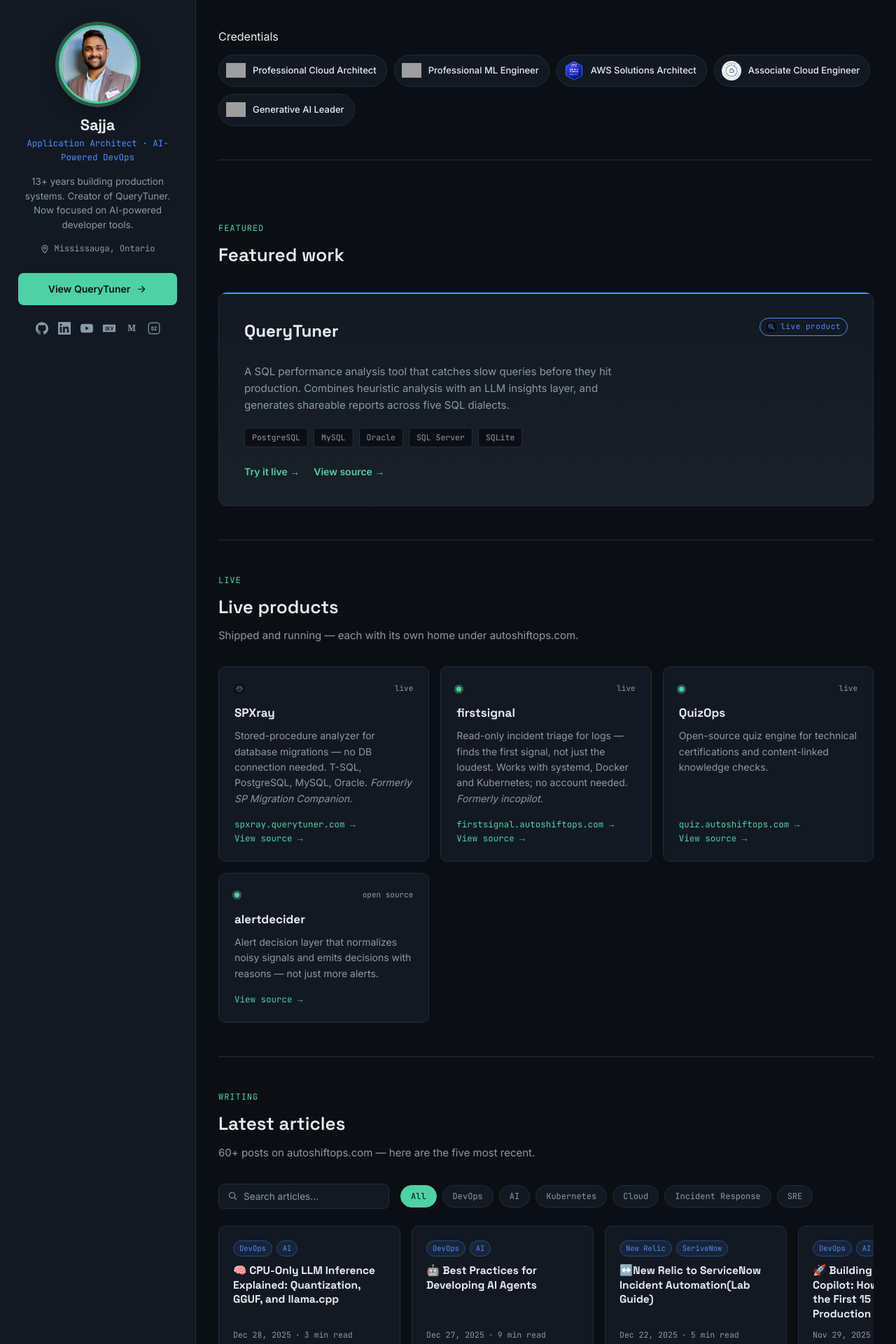
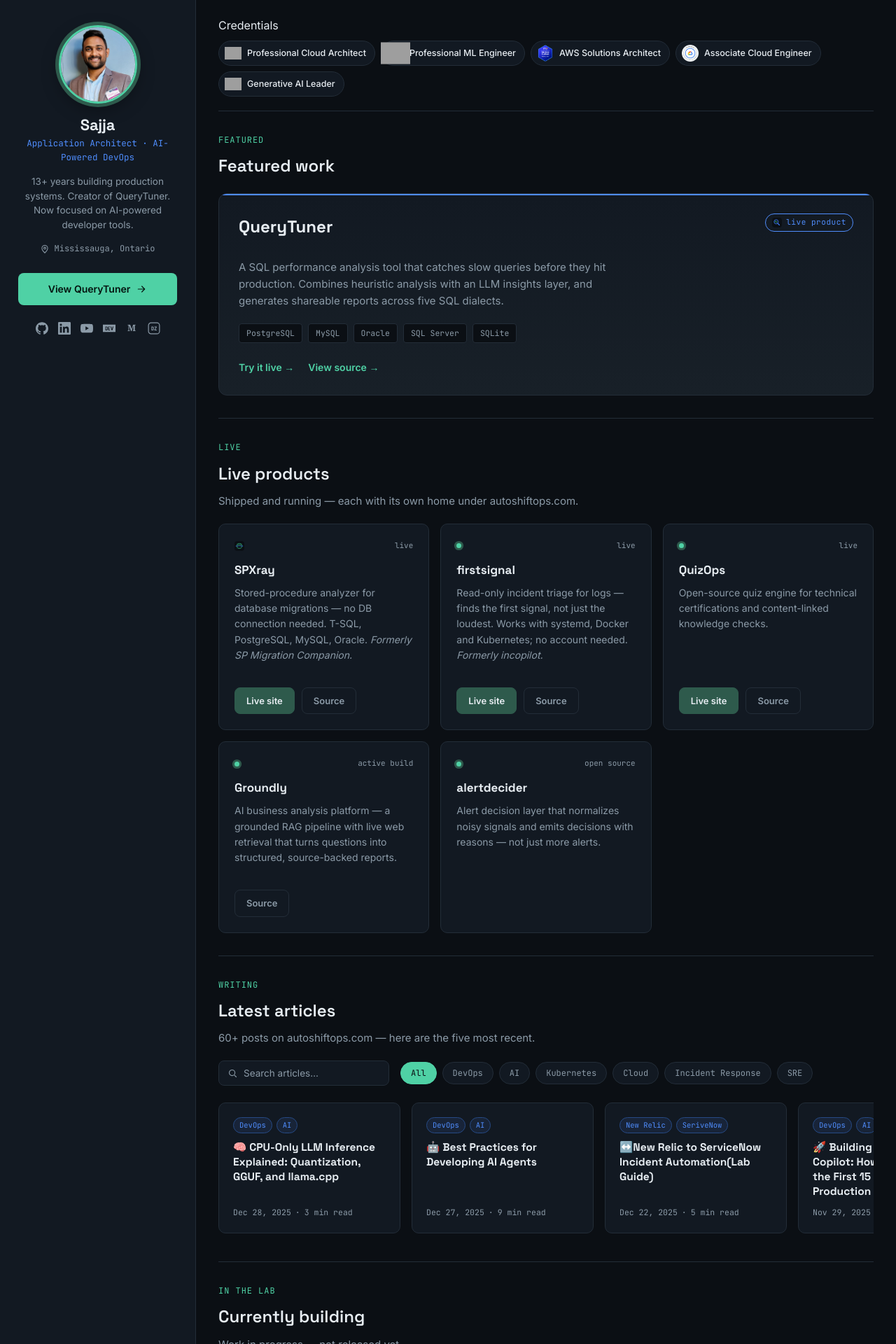
Before and after one commit to AutoShiftOps/autoshiftops.github.io, a Jekyll site: the page built from index.html, in a window 1280 px wide. Shown: the top 1920 px of the page at 70% size. Built offline with Jekyll 4.4.1, drawn with Linux system fonts in a browser that asks for light colours; some of the changed text lies outside the part shown; grey boxes are pictures that could not be loaded.

Commit message:
Products grid, grounded links, tighter spacing

```diff
--- a/assets/css/main.css
+++ b/assets/css/main.css
@@ -463,3 +463,27 @@ body.has-sidebar{ display:flex; align-items:flex-start; min-height:100vh; }
 .cred-chip img{ width:28px; height:28px; object-fit:contain; }
 .cred-mono{ width:28px; height:28px; display:inline-flex; align-items:center; justify-content:center; border-radius:50%; background:var(--surface-2); color:var(--signal); font-family:var(--font-mono); font-size:11px; font-weight:600; }
 .card-lab{ border-style:dashed; opacity:.9; }
+
+.cred-chip img.cred-img-pad{ transform:scale(1.75); }
+
+/* Card action buttons */
+.card{ display:flex; flex-direction:column; }
+.card-actions{ display:flex; gap:10px; margin-top:auto; padding-top:18px; }
+.btn-live,.btn-ghost{ font-family:var(--font-body); font-size:13px; font-weight:600; padding:8px 16px; border-radius:8px; border:1px solid var(--border); transition:border-color .15s, background .15s; }
+.btn-live{ background:var(--signal-dim); color:var(--text); border-color:var(--signal-dim); }
+.btn-live:hover{ border-color:var(--signal); }
+.btn-ghost{ color:var(--text-dim); }
+.btn-ghost:hover{ color:var(--text); border-color:var(--text-dim); }
+
+/* ---------- Tighter vertical rhythm ---------- */
+.main-content section{ padding:32px 0; }
+.main-content section:first-of-type{ padding-top:24px; }
+.section-head{ margin-bottom:20px; }
+.section-head h2{ font-size:24px; }
+.main-content .cred-strip{ padding:16px 0 20px; margin-bottom:0; }
+.cred-strip .section-head, .cred-strip .label{ margin-bottom:0; }
+.cred-chips{ gap:8px; margin-top:8px; }
+.cred-chip{ padding:5px 12px 5px 8px; font-size:12.5px; gap:8px; }
+.cred-chip img{ width:24px; height:24px; }
+.cred-mono{ width:24px; height:24px; }
+.flagship{ padding:28px; }
--- a/index.html
+++ b/index.html
@@ -8,7 +8,7 @@ title: Home
   <span class="label">Credentials</span>
   <div class="cred-chips">
     <a class="cred-chip" href="https://www.credly.com/badges/f756784c-e756-44c1-85ce-c423f07a27b3" target="_blank" rel="noopener"><img src="{{ '/assets/images/certs/gcp-professional-cloud-architect.png' | relative_url }}" alt="" loading="lazy"><span>Professional Cloud Architect</span></a>
-    <a class="cred-chip" href="https://www.credly.com/badges/49cc5a2f-7c2b-4706-b8fe-c5a2614c9f97/public_url" target="_blank" rel="noopener"><img src="https://images.credly.com/images/05e71e7e-92a1-4821-8530-4176b2e3c4b4/linkedin_thumb_image.png" alt="" loading="lazy"><span>Professional ML Engineer</span></a>
+    <a class="cred-chip" href="https://www.credly.com/badges/49cc5a2f-7c2b-4706-b8fe-c5a2614c9f97/public_url" target="_blank" rel="noopener"><img src="https://images.credly.com/images/05e71e7e-92a1-4821-8530-4176b2e3c4b4/linkedin_thumb_image.png" alt="" class="cred-img-pad" loading="lazy"><span>Professional ML Engineer</span></a>
     <a class="cred-chip" href="https://cp.certmetrics.com/amazon/en/public/verify/credential/cf91a180c36147f99bfd056919e572ac" target="_blank" rel="noopener"><img src="{{ '/assets/images/certs/aws-solutions-architect-associate.png' | relative_url }}" alt="" loading="lazy"><span>AWS Solutions Architect</span></a>
     <a class="cred-chip" href="https://www.credly.com/badges/b28162fe-b141-45c6-a54f-1ee2db7d7a01" target="_blank" rel="noopener"><img src="{{ '/assets/images/certs/gcp-associate-cloud-engineer.png' | relative_url }}" alt="" loading="lazy"><span>Associate Cloud Engineer</span></a>
     <a class="cred-chip" href="https://www.credly.com/badges/151124da-1473-435f-97cf-29e686fa5dc7" target="_blank" rel="noopener"><img src="{{ '/assets/images/certs/gcp-generative-ai-leader.png' | relative_url }}" alt="" loading="lazy"><span>Generative AI Leader</span></a>
@@ -49,32 +49,33 @@ title: Home
       <div class="card-top"><img src="{{ '/assets/images/logos/spxray-mark.svg' | relative_url }}" alt="" class="tag-icon"><span class="lang">live</span></div>
       <h4>SPXray</h4>
       <p>Stored-procedure analyzer for database migrations &mdash; no DB connection needed. T-SQL, PostgreSQL, MySQL, Oracle. <em>Formerly SP Migration Companion.</em></p>
-      <a class="repo-link" href="https://spxray.querytuner.com" target="_blank" rel="noopener">spxray.querytuner.com &rarr;</a>
-      <a class="repo-link" href="{{ site.social.github_org }}/spxray" target="_blank" rel="noopener">View source &rarr;</a>
+      <div class="card-actions"><a class="btn-live" href="https://spxray.querytuner.com" target="_blank" rel="noopener">Live site</a><a class="btn-ghost" href="{{ site.social.github_org }}/spxray" target="_blank" rel="noopener">Source</a></div>
     </div>
     <div class="card">
       <div class="card-top"><span class="dot"></span><span class="lang">live</span></div>
       <h4>firstsignal</h4>
       <p>Read-only incident triage for logs &mdash; finds the first signal, not just the loudest. Works with systemd, Docker and Kubernetes; no account needed. <em>Formerly incopilot.</em></p>
-      <a class="repo-link" href="https://firstsignal.autoshiftops.com" target="_blank" rel="noopener">firstsignal.autoshiftops.com &rarr;</a>
-      <a class="repo-link" href="{{ site.social.github_org }}/firstsignal" target="_blank" rel="noopener">View source &rarr;</a>
+      <div class="card-actions"><a class="btn-live" href="https://firstsignal.autoshiftops.com" target="_blank" rel="noopener">Live site</a><a class="btn-ghost" href="{{ site.social.github_org }}/firstsignal" target="_blank" rel="noopener">Source</a></div>
     </div>
     <div class="card">
       <div class="card-top"><span class="dot"></span><span class="lang">live</span></div>
       <h4>QuizOps</h4>
       <p>Open-source quiz engine for technical certifications and content-linked knowledge checks.</p>
-      <a class="repo-link" href="https://quiz.autoshiftops.com" target="_blank" rel="noopener">quiz.autoshiftops.com &rarr;</a>
-      <a class="repo-link" href="{{ site.social.github_org }}/quizops" target="_blank" rel="noopener">View source &rarr;</a>
+      <div class="card-actions"><a class="btn-live" href="https://quiz.autoshiftops.com" target="_blank" rel="noopener">Live site</a><a class="btn-ghost" href="{{ site.social.github_org }}/quizops" target="_blank" rel="noopener">Source</a></div>
+    </div>
+    <div class="card">
+      <div class="card-top"><span class="dot"></span><span class="lang">active build</span></div>
+      <h4>Groundly</h4>
+      <p>AI business analysis platform &mdash; a grounded RAG pipeline with live web retrieval that turns questions into structured, source-backed reports.</p>
+      <div class="card-actions"><a class="btn-ghost" href="{{ site.social.github_org }}/groundly-app" target="_blank" rel="noopener">Source</a></div>
     </div>
     <div class="card">
       <div class="card-top"><span class="dot"></span><span class="lang">open source</span></div>
       <h4>alertdecider</h4>
       <p>Alert decision layer that normalizes noisy signals and emits decisions with reasons &mdash; not just more alerts.</p>
-      <a class="repo-link" href="{{ site.social.github_org }}/alertdecider" target="_blank" rel="noopener">View source &rarr;</a>
     </div>
   </div>
 </section>
-
 <!-- LATEST ARTICLES -->
 <section>
   <div class="section-head">
@@ -126,7 +127,6 @@ title: Home
     <p>Work in progress &mdash; not released yet.</p>
   </div>
   <div class="grid">
-    <div class="card card-lab"><div class="card-top"><span class="dot"></span><span class="lang">in progress</span></div><h4>Groundly</h4><p>AI business analysis platform &mdash; a grounded RAG pipeline with live web retrieval, turning questions into structured, source-backed reports.</p></div>
     <div class="card card-lab"><div class="card-top"><span class="dot"></span><span class="lang">in progress</span></div><h4>AuditHub</h4><p>GitHub repository health checker &mdash; audits repos for the hygiene signals that make open-source projects trustworthy.</p></div>
   </div>
 </section>
```
